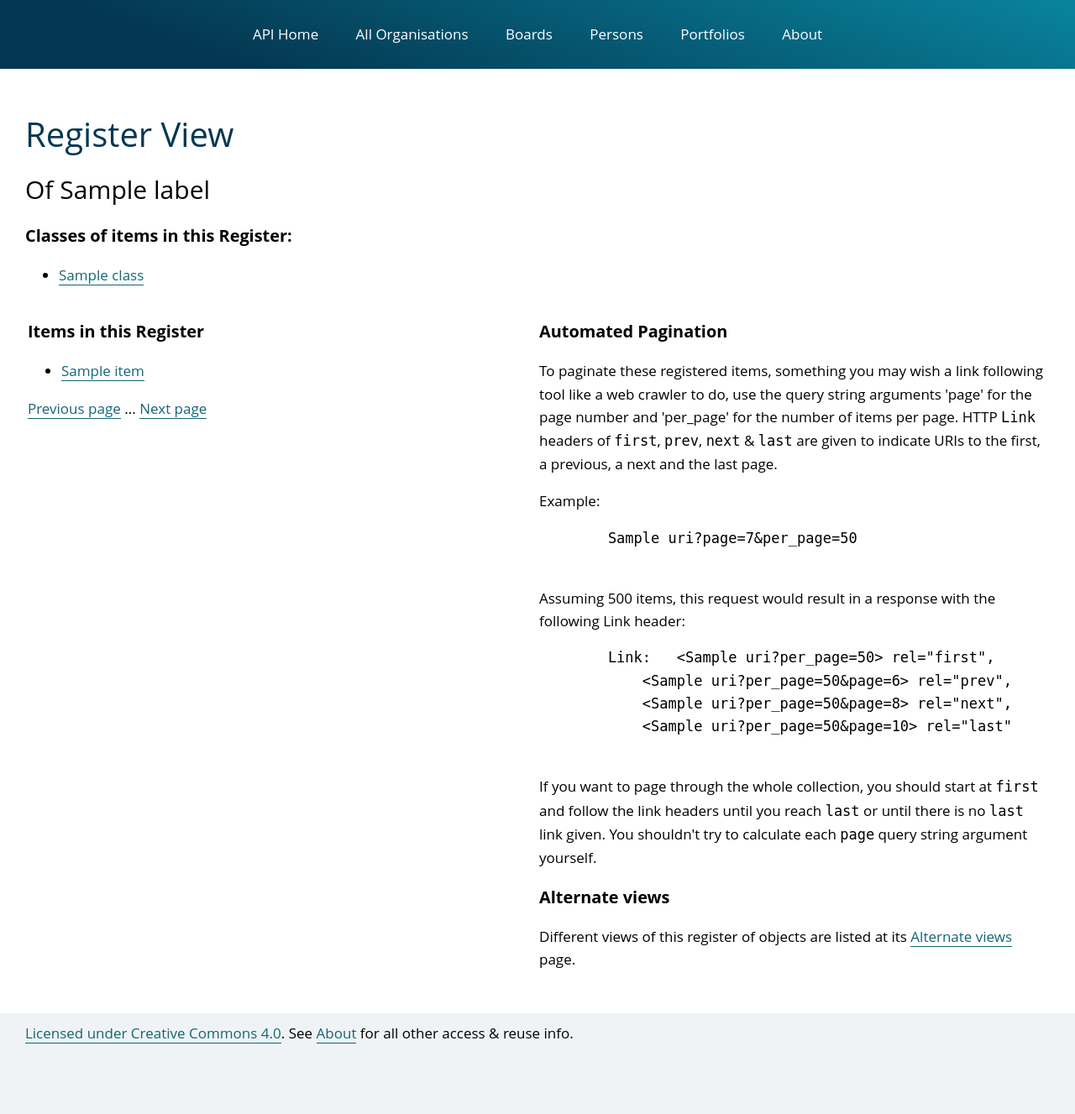
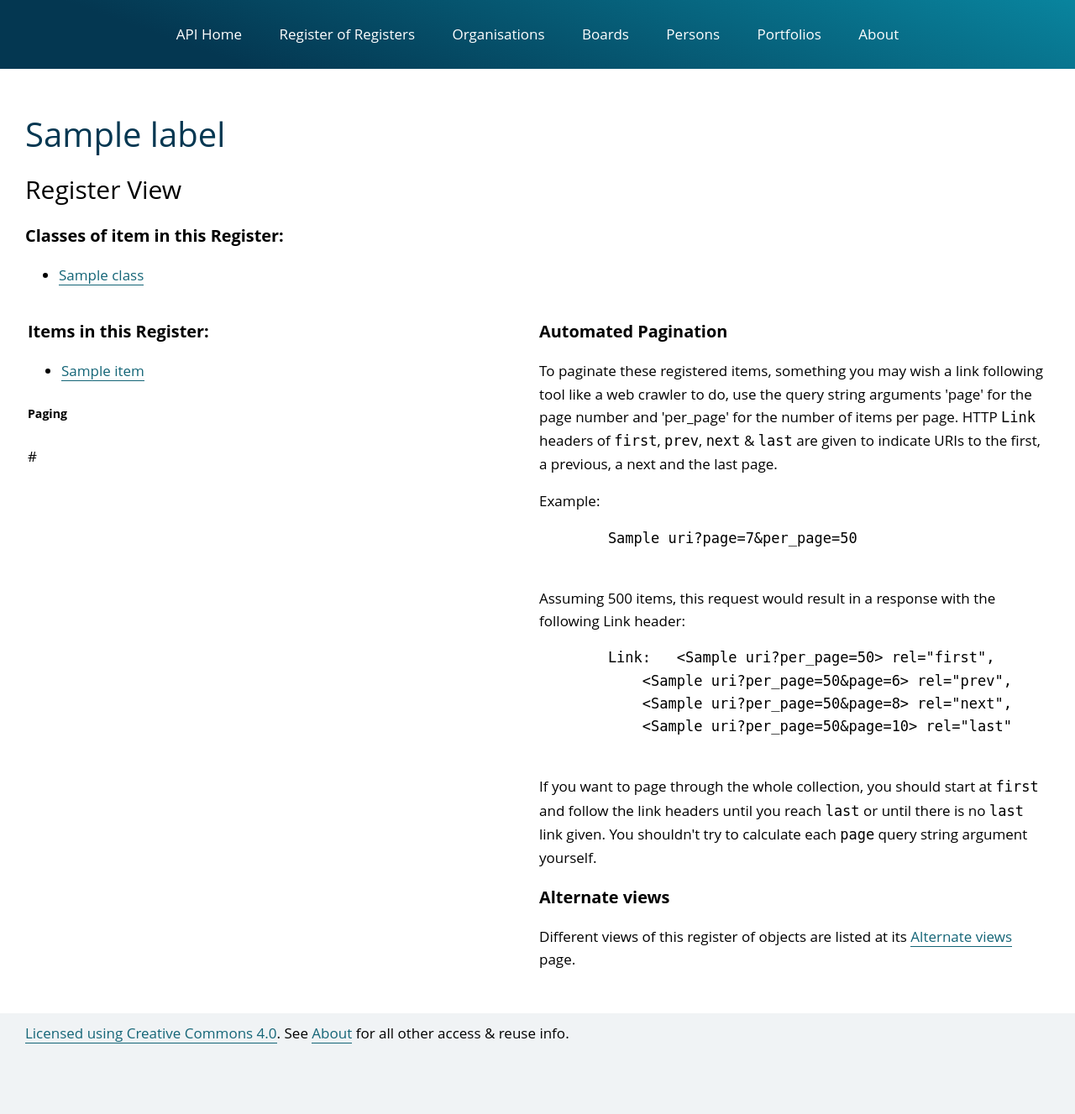
Before and after one commit to CSIRO-enviro-informatics/auorg-dataset, a Flask app: template view/templates/register.html in a window 1280 px wide. Shown: the whole page at 84% size. Run offline with Flask 2, Linux system fonts and the light colour scheme; the template is opened without the code that fills it: most values are stand-ins (such as "Sample title", 1, 10 or a date in 2020); parts of the project's set-up code (start-up, migrations or seed data) failed here and were passed over; some libraries are stand-ins or nearby versions.

Commit message:
Flask_paginate

```diff
--- a/view/static/css/dirgovau.css
+++ b/view/static/css/dirgovau.css
@@ -65,3 +65,21 @@ a:hover {
 #footer > a {
 
 }
+
+/* Pagination */
+.pagination {
+    margin: 10px 0;
+    margin-top: 0;
+    margin-bottom: 0;
+}
+
+.pagination > ul li {
+    display: inline;
+    list-style-type: none;
+    padding-right: 20px;
+    float: left;
+}
+
+.pagination > ul li.active {
+    font-weight: bold;
+}
--- a/view/templates/alternates.html
+++ b/view/templates/alternates.html
@@ -1,3 +1,6 @@
+{% extends "page_layout.html" %}
+
+    {% block content %}
         <h1>Alternates View</h1>
         <h2>Instance <a href="{{ uri }}">{{ uri }}</a></h2>
         <p>Default view: <a href="{{ uri }}">{{ default_view_token }}</a></p>
@@ -25,3 +28,4 @@
             </tr>
         {% endfor %}
         </table>
+    {% endblock %}
--- a/view/templates/dirgovau/footer.html
+++ b/view/templates/dirgovau/footer.html
@@ -1,3 +1,3 @@
 <div id="footer">
-    <a href="https://creativecommons.org/licenses/by/4.0/">Licensed under Creative Commons 4.0</a>. See <a href="{{ url_for('controller.about') }}">About</a> for all other access &amp; reuse info.
+    <a href="https://creativecommons.org/licenses/by/4.0/">Licensed using Creative Commons 4.0</a>. See <a href="{{ url_for('controller.about') }}">About</a> for all other access &amp; reuse info.
     </div><!-- footer-container -->
--- a/view/templates/dirgovau/header.html
+++ b/view/templates/dirgovau/header.html
@@ -1,6 +1,7 @@
 <header>
             <a href="{{ url_for('controller.home') }}">API Home</a>
-            <a href="{{ url_for('controller.organisations') }}">All Organisations</a>
+            <a href="{{ url_for('controller.reg') }}">Register of Registers</a>
+            <a href="{{ url_for('controller.organisations') }}">Organisations</a>
             <a href="{{ url_for('controller.boards') }}">Boards</a>
             <a href="{{ url_for('controller.persons') }}">Persons</a>
             <a href="{{ url_for('controller.portfolios') }}">Portfolios</a>
--- a/view/templates/object.html
+++ b/view/templates/object.html
@@ -2,6 +2,7 @@
 
         {% block content %}
         <h1>{{ deets['label'] }}</h1>
+        <ul><li><a href="{{ request.url }}&_view=alternates">Alternate Views</a></li></ul>
         {%  if deets['desc'] is not none %}
         <p>{{ desc }}</p>
         {% endif -%}
--- a/view/templates/register.html
+++ b/view/templates/register.html
@@ -1,9 +1,9 @@
 {% extends "page_layout.html" %}
 
         {% block content %}
-        <h1>Register View</h1>
-        <h2>Of {{ label }}</h2>
-        <h3>Classes of items in this Register:</h3>
+        <h1>{{ label }}</h1>
+        <h2>Register View</h2>
+        <h3>Classes of item in this Register:</h3>
         <ul>
         {% for class in contained_item_classes %}
             <li><a href="{{ class }}">{{ class }}</a></li>
@@ -12,7 +12,7 @@
         <table>
             <tr>
                 <td style="width:50%; vertical-align:top;">
-                    <h3>Items in this Register</h3>
+                    <h3>Items in this Register:</h3>
                     <ul>
                     {%- for item in register_items -%}
                         {%- if item is not string %}
@@ -22,15 +22,11 @@
                         {%- endif %}
                     {%- endfor -%}
                     </ul>
-                    {% if prev_page is not none %}
-                    <a href="{{ '{uri}?per_page={per_page}&page={page}'.format(uri=uri, per_page=per_page, page=prev_page) }}">Previous page</a>
-                    {% endif %}
-                    {% if prev_page is not none or next_page is not none %}
-                    ...
+
+                    {%  if pagination.links %}
+                    <h5>Paging</h5>
                     {%  endif %}
-                    {% if next_page is not none %}
-                    <a href="{{ '{uri}?per_page={per_page}&page={page}'.format(uri=uri, per_page=per_page, page=next_page) }}">Next page</a>
-                    {% endif %}
+                    {{ pagination.links }}
                 </td>
                 <td style="width:50%; vertical-align:top;">
                     <h3>Automated Pagination</h3>
```
Also changed, not shown: controller/routes.py (+23 -12 lines), model/sparql.py (+6 -2 lines). Lines whose indentation alone changed are shown as unchanged.
